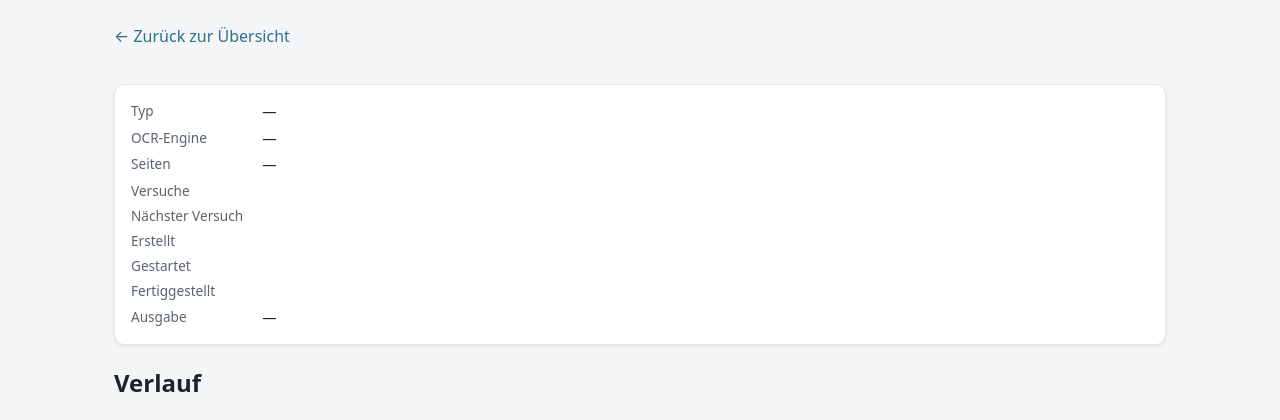
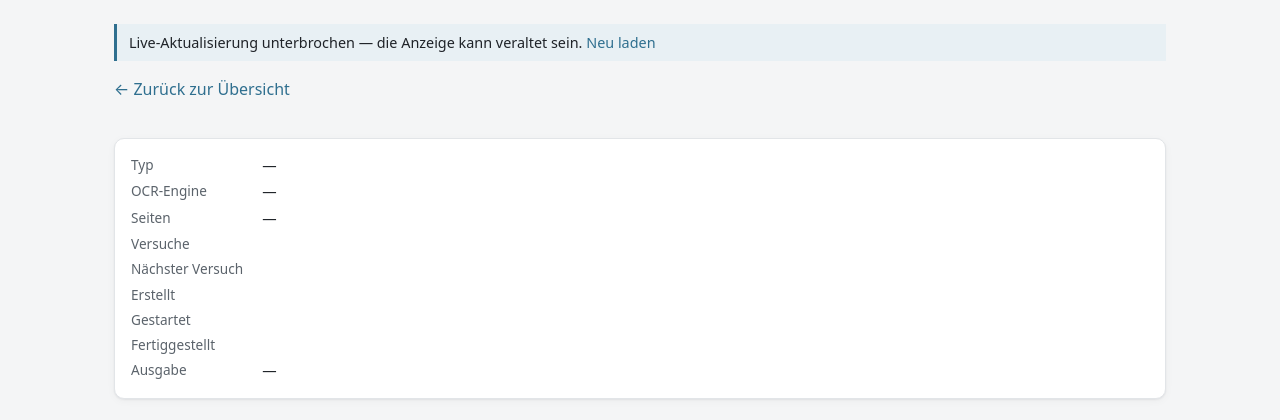
Before and after one commit to Hiwamashi/lector, a FastAPI app: template app/templates/detail.html in a window 1280 px wide. Shown: the part 59-479 px from the top of the page. Run offline with FastAPI, Linux system fonts and the light colour scheme; the template is opened without the code that fills it, so the values that code supplies are empty; parts of the project's set-up code (start-up, migrations or seed data) failed here and were passed over.

Commit message:
fix: unterbrochene Live-Aktualisierung wird sichtbar statt still
Fragment-Antworten mit Fehlerstatus werden verworfen, damit keine Fehlerseite
in der Tabelle landet. Der catch schluckte sie danach aber vollstaendig: Die
Seite blieb unbemerkt auf altem Stand stehen und sah dabei aktuell aus.

Bei einem Lauf ueber 45 Minuten ist eine eingefrorene Tabelle nicht von einer
zu unterscheiden, in der gerade nichts passiert — genau die Verwirrung, die
zuvor gemeldet wurde.

app.js blendet jetzt eine Hinweiszeile ein, wenn ein Refresh scheitert oder die
SSE-Verbindung abreisst, und wieder aus, sobald ein Refresh gelingt.

Co-Authored-By: Claude Opus 5 (1M context) <noreply@anthropic.com>

```diff
--- a/app/static/app.css
+++ b/app/static/app.css
@@ -198,3 +198,8 @@ body {
 .batch-bar { height: 0.4rem; background: var(--border); border-radius: 999px; overflow: hidden; }
 .batch-bar-fill { height: 100%; background: var(--accent); transition: width 0.3s ease; }
 @media (prefers-reduced-motion: reduce) { .batch-bar-fill { transition: none; } }
+
+/* Hinweis auf unterbrochene Live-Aktualisierung: sichtbar, aber nicht alarmierend —
+   die Daten sind nicht falsch, nur moeglicherweise aelter als sie aussehen. */
+.live-status { margin: 0 0 1rem; padding: 0.5rem 0.75rem; border-left: 3px solid var(--accent);
+  background: var(--accent-soft); color: var(--ink); font-size: 0.9rem; }
--- a/app/static/app.js
+++ b/app/static/app.js
@@ -8,28 +8,38 @@
 (function () {
   "use strict";
 
+  // Ein gescheiterter Refresh darf nicht stumm bleiben: der bisherige Inhalt steht dann
+  // weiter da und sieht aktuell aus. Sichtbarer Hinweis statt stiller Veraltung.
+  var stale = 0;
+
+  function setStale(failed) {
+    stale = failed ? stale + 1 : 0;
+    var el = document.getElementById("live-status");
+    if (el) el.hidden = stale === 0;
+  }
+
   function refreshFragment() {
     var table = document.querySelector("table.history[data-fragment]");
     if (table) {
       var body = table.querySelector("tbody");
       fetch(table.getAttribute("data-fragment"), { headers: { "X-Requested-With": "fetch" } })
         .then(function (r) { if (!r.ok) throw new Error(r.status); return r.text(); })
-        .then(function (html) { if (body) body.innerHTML = html; })
-        .catch(function () {});
+        .then(function (html) { if (body) body.innerHTML = html; setStale(false); })
+        .catch(function () { setStale(true); });
     }
     var detail = document.getElementById("detail");
     if (detail && detail.getAttribute("data-fragment")) {
       fetch(detail.getAttribute("data-fragment"))
         .then(function (r) { if (!r.ok) throw new Error(r.status); return r.text(); })
-        .then(function (html) { detail.innerHTML = html; })
-        .catch(function () {});
+        .then(function (html) { detail.innerHTML = html; setStale(false); })
+        .catch(function () { setStale(true); });
     }
     var batch = document.getElementById("batch-status");
     if (batch && batch.getAttribute("data-fragment")) {
       fetch(batch.getAttribute("data-fragment"))
         .then(function (r) { if (!r.ok) throw new Error(r.status); return r.text(); })
-        .then(function (html) { batch.innerHTML = html; })
-        .catch(function () {});
+        .then(function (html) { batch.innerHTML = html; setStale(false); })
+        .catch(function () { setStale(true); });
     }
   }
 
@@ -48,6 +58,9 @@
   var detail = currentDetail();
   var pending = false;
 
+  source.onerror = function () { setStale(true); };
+  source.onopen = function () { setStale(false); };
+
   source.onmessage = function (event) {
     var parts = String(event.data).split(":");
     var type = parts[0];
--- a/app/templates/base.html
+++ b/app/templates/base.html
@@ -20,6 +20,12 @@
     <span class="brand-sub">OCR-Veredelung für Paperless</span>
   </header>
   <main class="container">
+    {# Wird von app.js eingeblendet, wenn ein Fragment-Refresh scheitert. Ohne diesen
+       Hinweis bliebe die Seite stumm auf veralteten Daten stehen. #}
+    <p id="live-status" class="live-status" role="status" hidden>
+      Live-Aktualisierung unterbrochen — die Anzeige kann veraltet sein.
+      <a class="link" href="">Neu laden</a>
+    </p>
     {% block content %}{% endblock %}
   </main>
   <script src="/static/app.js" defer></script>
```
Also changed, not shown: feature-documentation/web-ui-sse.md (+7 -0 lines), tests/test_web.py (+13 -0 lines).
